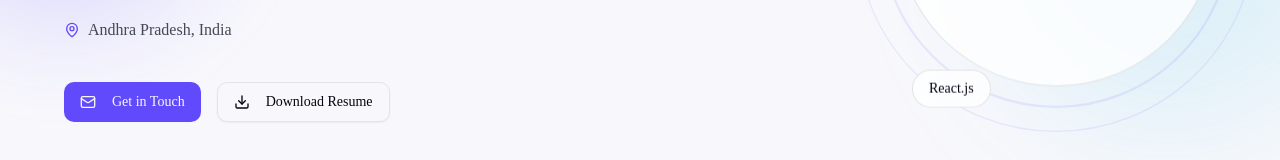
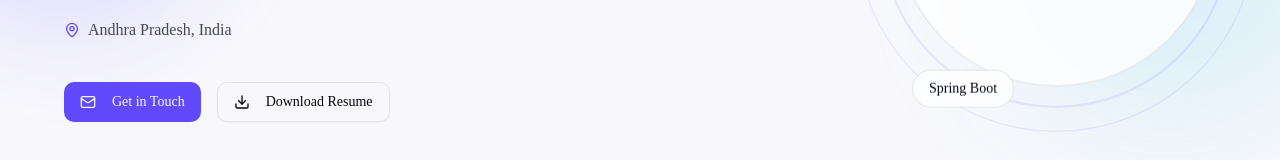
Before and after one commit to Smily2531/v0-portfolio-website-build, a Next.js app: page / in a window 1280 px wide. Shown: the part 468-628 px from the top of the page. Built offline with nearby package versions, Linux system fonts and the light colour scheme.

Commit message:
Update hero.tsx

```diff
--- a/components/portfolio/hero.tsx
+++ b/components/portfolio/hero.tsx
@@ -99,7 +99,7 @@ export function Hero() {
                 MERN Stack
               </div>
               <div className="absolute -bottom-4 left-4 px-4 py-2 rounded-full glass text-sm font-medium animate-float" style={{ animationDelay: '1s' }}>
-                React.js
+                Spring Boot
               </div>
               <div className="absolute top-1/2 -left-8 px-4 py-2 rounded-full glass text-sm font-medium animate-float" style={{ animationDelay: '1.5s' }}>
                 Java
```
